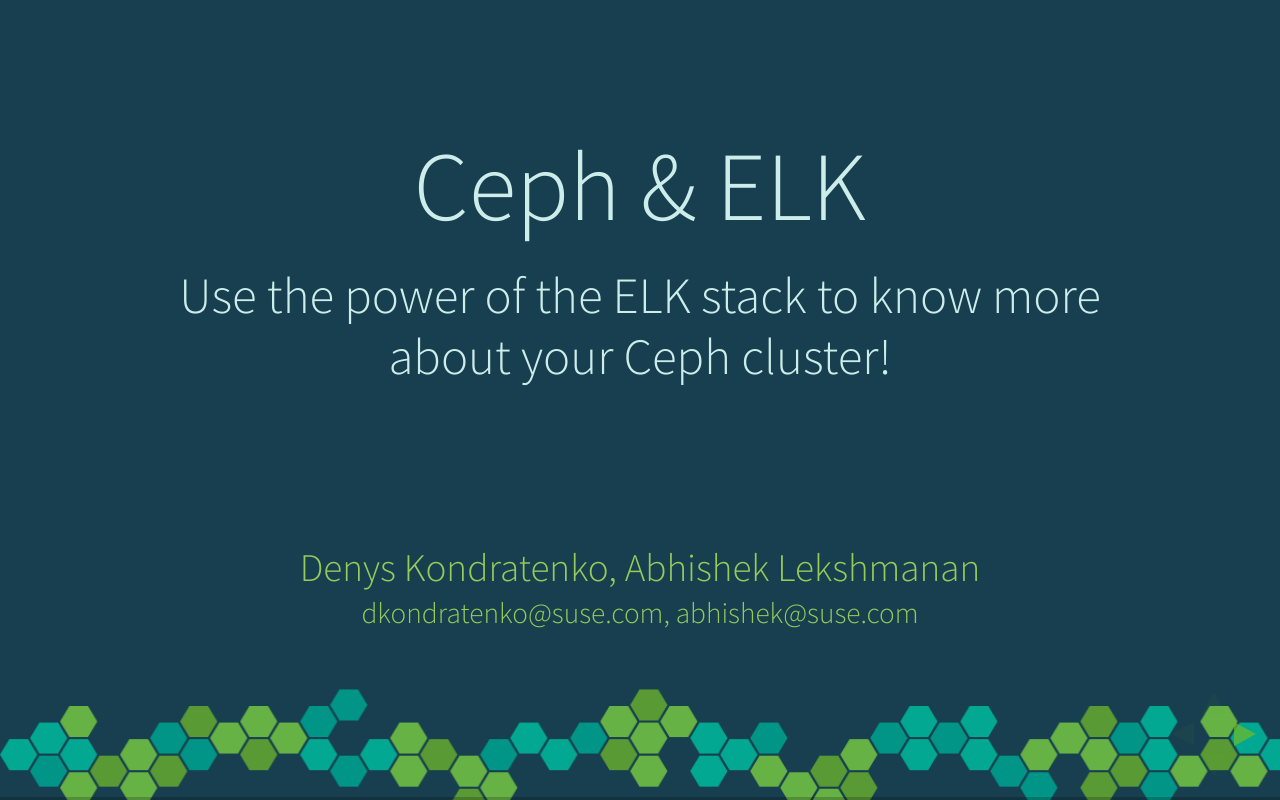
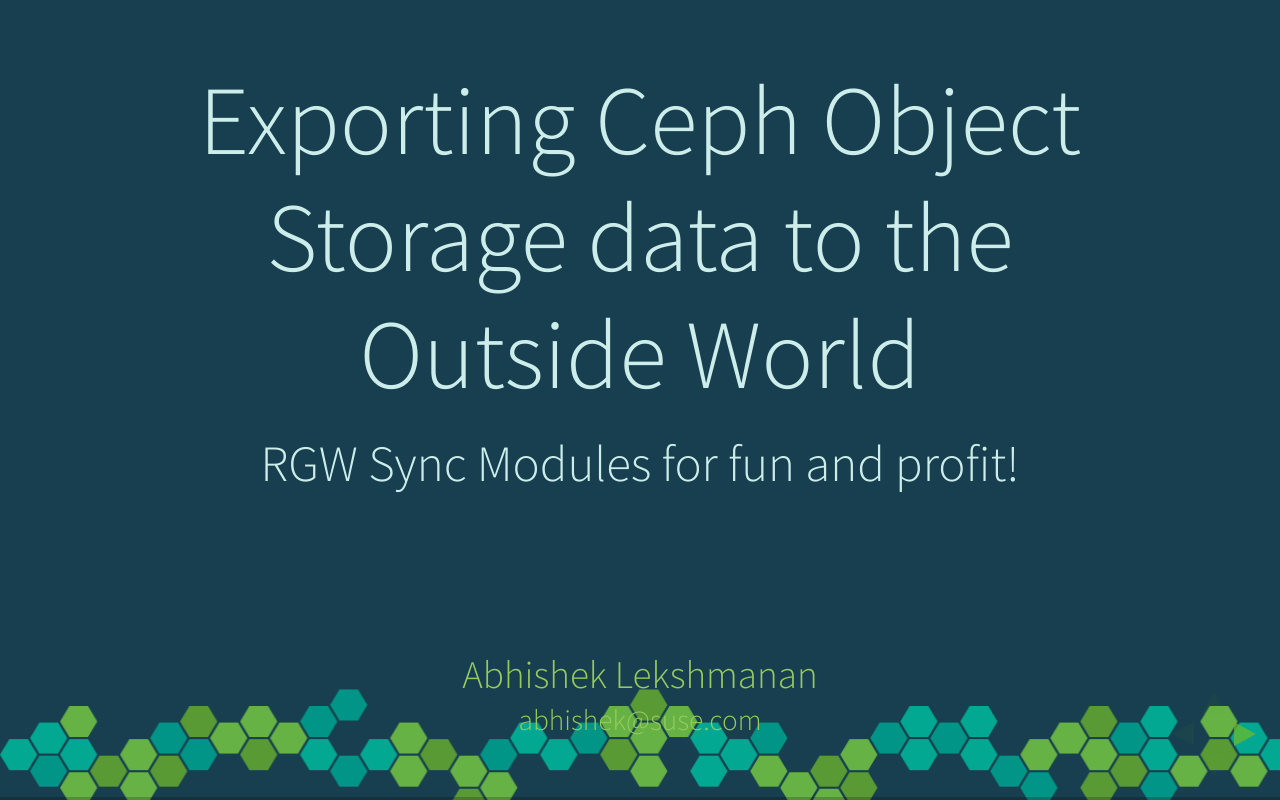
Before and after one commit to theanalyst/fosdem19-rgw, a plain HTML site: page index.html in a window 1280 px wide. Drawn offline with Linux system fonts and the light colour scheme.

Commit message:
fix title page
Signed-off-by: Abhishek Lekshmanan <abhishek@suse.com>

```diff
--- a/index.html
+++ b/index.html
@@ -12,10 +12,10 @@
       <div class="slides">
         <section data-background="img/hexagons.png" data-background-size="100%"
                  data-background-position="50% 105%">
-            <h1>Ceph & ELK</h1>
-            <h3>Use the power of the ELK stack to know more about your Ceph cluster!</h3>
-          <div class="title-name">Denys Kondratenko, Abhishek Lekshmanan</div>
-          <div class="title-mail">dkondratenko@suse.com, abhishek@suse.com</div>
+            <h1>Exporting Ceph Object Storage data to the Outside World</h1>
+            <h3>RGW Sync Modules for fun and profit!</h3>
+          <div class="title-name">Abhishek Lekshmanan</div>
+          <div class="title-mail">abhishek@suse.com</div>
         </section>
         <!-- Slides are separated by newline + three dashes + newline, vertical slides identical but two dashes -->
         <section data-markdown="slides.md" data-separator="^\n---\n$" data-separator-vertical="^\n--\n$"></section>
```
